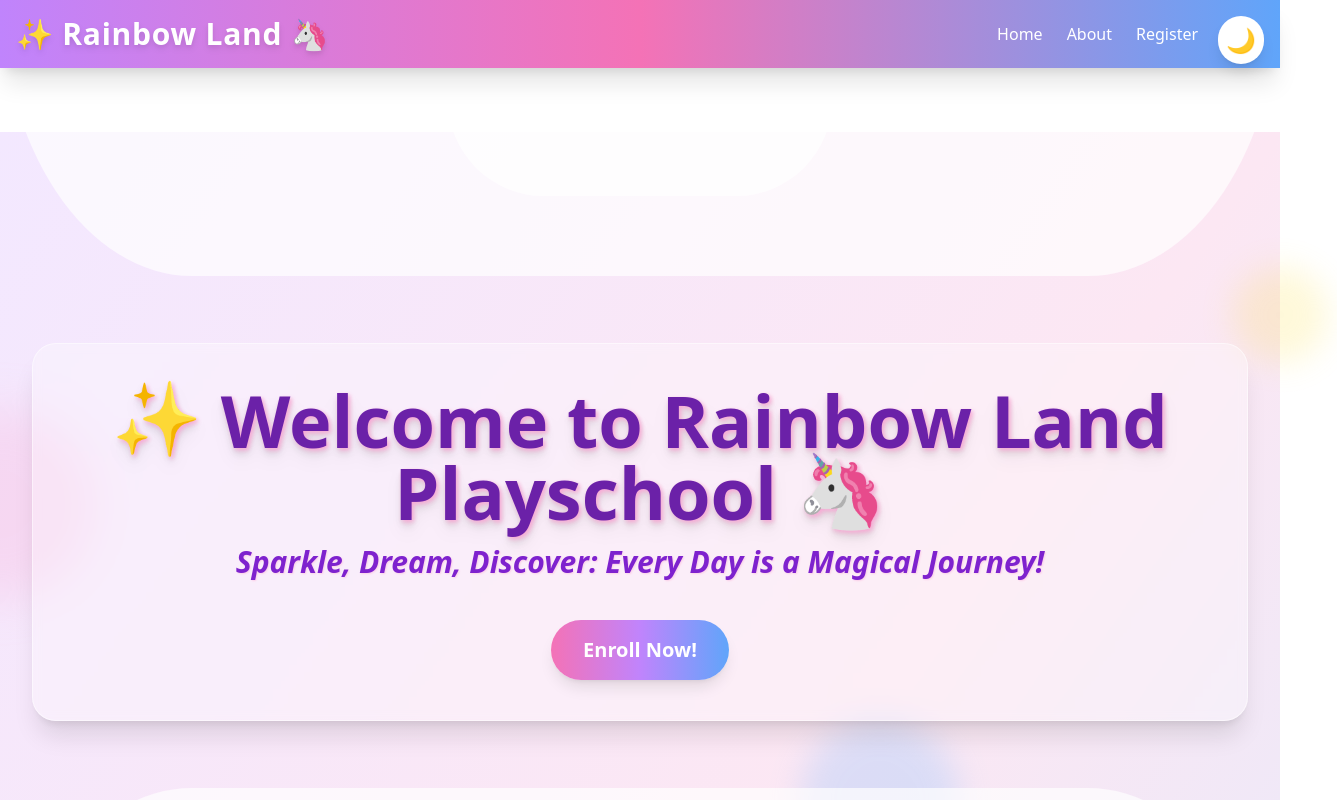
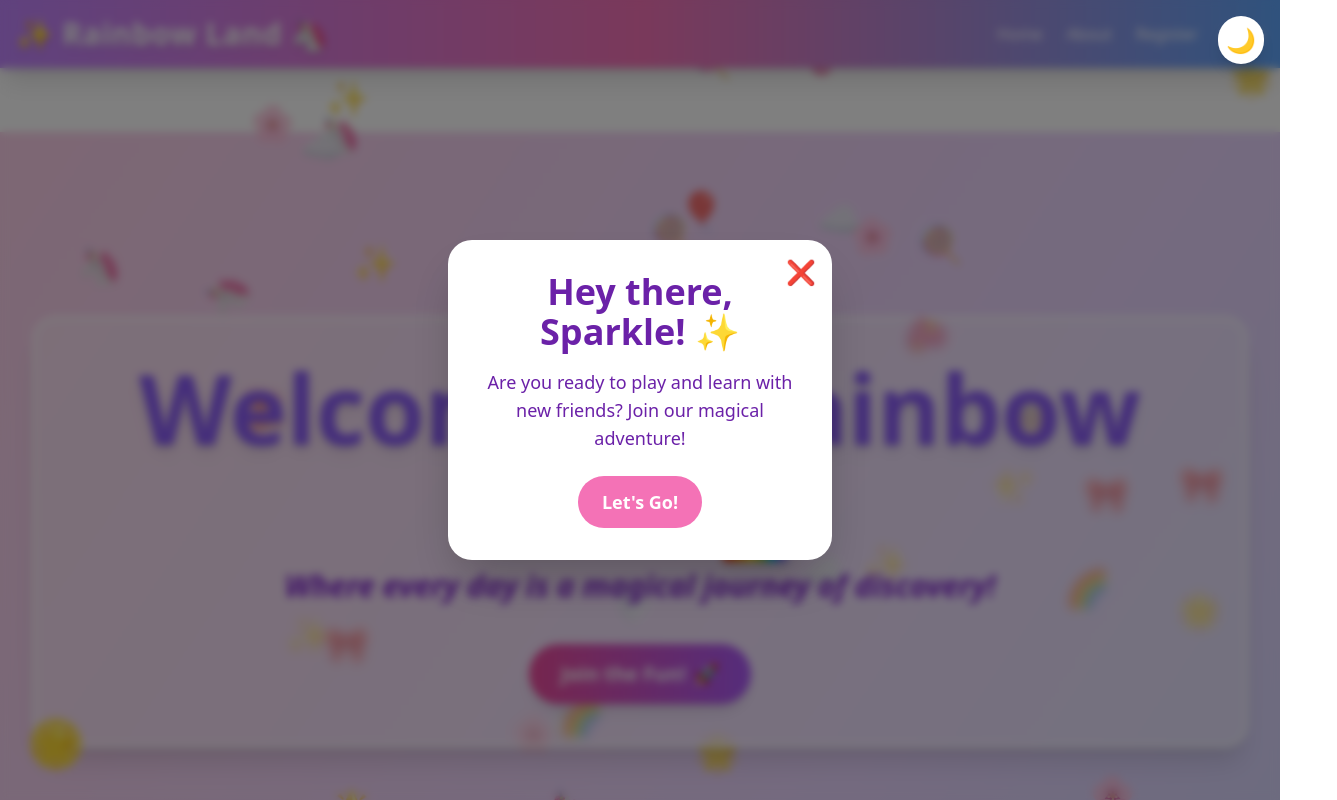
Before and after one commit to MohamedYunus2005/Playschool, a React (Create React App) app: page / in a window 1280 px wide. Shown: the top 800 px of the page, 1337 px wide, since content can reach past the window. Built offline with nearby package versions, Linux system fonts and the light colour scheme.

Commit message:
Update Landing.js

```diff
--- a/src/components/Layout/Pages/Landing.js
+++ b/src/components/Layout/Pages/Landing.js
@@ -1,139 +1,233 @@
-import React from 'react'; // Remove useState import
+import React, { useEffect, useState } from 'react';
 import { Link } from 'react-router-dom';
+import Confetti from 'react-confetti';
 
-const Landing = ({ theme }) => { // Accept theme as a prop
+const Landing = ({ theme }) => {
     const isUnicornTheme = theme === 'unicorn';
-    const bgColor = isUnicornTheme ? 'bg-gradient-to-br from-purple-100 via-pink-100 to-blue-100' : 'bg-gradient-to-br from-gray-900 via-purple-950 to-blue-950 text-white';
+    const bgColor = isUnicornTheme
+        ? 'bg-gradient-to-br from-pink-200 via-purple-200 to-blue-200'
+        : 'bg-gradient-to-br from-gray-900 via-purple-950 to-blue-950 text-white';
+
+    const [mounted, setMounted] = useState(false);
+    const [showConfetti, setShowConfetti] = useState(false);
+    const [showPopUp, setShowPopUp] = useState(false);
+
+    useEffect(() => {
+        setMounted(true);
+
+        const popUpTimer = setTimeout(() => {
+            setShowPopUp(true);
+        }, 3000); // Show pop-up after 3 seconds
+
+        return () => {
+            setMounted(false);
+            clearTimeout(popUpTimer);
+        };
+    }, []);
+
+    const floatingEmojis = isUnicornTheme
+        ? ['🦄', '🌈', '🌟', '☁️', '🎈', '🍭', '🎀', '💖', '✨', '🌸']
+        : ['🌙', '✨', '🪐', '💫', '🚀', '⭐', '☄️', '🔮', '👽', '🌌'];
+
+    const handleButtonClick = () => {
+        setShowConfetti(true);
+        const audio = new Audio(`${process.env.PUBLIC_URL}/sounds/magic-chime.mp3`);
+        audio.play().catch(e => console.error("Audio playback failed:", e));
+        setTimeout(() => setShowConfetti(false), 5000); // Confetti lasts for 5 seconds
+    };
 
     return (
-        <div className={`font-sans overflow-hidden transition-all duration-1000 ${bgColor}`}>
-            {/* The theme toggle button div has been removed from here */}
+        <div className={`font-sans overflow-hidden transition-all duration-1000 ${bgColor} min-h-screen relative`}>
+            {showConfetti && <Confetti recycle={false} numberOfPieces={200} />}
 
-            {/* Background Decorations (Conditional) */}
-            {isUnicornTheme ? (
-                <>
-                    <div className="absolute top-0 left-1/4 w-32 h-32 bg-white rounded-full transform rotate-45 -translate-y-16 -translate-x-16 opacity-30 blur-xl"></div>
-                    <div className="absolute top-1/3 right-0 w-24 h-24 bg-yellow-300 rounded-full transform rotate-12 translate-x-1/2 opacity-20 blur-lg"></div>
-                    <div className="absolute bottom-1/4 left-0 w-48 h-48 bg-pink-300 rounded-full transform -rotate-30 -translate-x-1/2 opacity-25 blur-xl"></div>
-                    <div className="absolute bottom-0 right-1/4 w-40 h-40 bg-blue-300 rounded-full transform rotate-60 translate-y-1/2 opacity-30 blur-lg"></div>
-                </>
-            ) : (
-                <>
-                    <div className="absolute top-0 left-1/4 w-32 h-32 bg-yellow-300 rounded-full transform -rotate-45 -translate-y-16 -translate-x-16 opacity-10 blur-xl"></div>
-                    <div className="absolute top-1/3 right-0 w-24 h-24 bg-purple-500 rounded-full transform rotate-12 translate-x-1/2 opacity-15 blur-lg"></div>
-                    <div className="absolute bottom-1/4 left-0 w-48 h-48 bg-blue-500 rounded-full transform -rotate-30 -translate-x-1/2 opacity-10 blur-xl"></div>
-                    <div className="absolute bottom-0 right-1/4 w-40 h-40 bg-pink-500 rounded-full transform rotate-60 translate-y-1/2 opacity-15 blur-lg"></div>
-                </>
+            {/* Static Corner Sparkle Effect */}
+            <div className={`fixed bottom-8 left-8 w-12 h-12 flex items-center justify-center rounded-full bg-yellow-300 bg-opacity-70 z-50 animate-pulse-sparkle transition-all duration-500`}>
+                <span className="text-4xl">🌟</span>
+            </div>
+
+            {/* Animated Background Emojis */}
+            <div className="fixed inset-0 overflow-hidden pointer-events-none">
+                {Array.from({ length: 40 }).map((_, index) => (
+                    <div
+                        key={index}
+                        className={`absolute text-4xl opacity-70 animate-float-spin`}
+                        style={{
+                            top: `${Math.random() * 100}%`,
+                            left: `${Math.random() * 100}%`,
+                            animationDelay: `${Math.random() * 10}s`,
+                            animationDuration: `${Math.random() * 5 + 5}s`
+                        }}
+                    >
+                        {floatingEmojis[Math.floor(Math.random() * floatingEmojis.length)]}
+                    </div>
+                ))}
+            </div>
+
+            {/* Pop-up message */}
+            {showPopUp && (
+                <div className="fixed inset-0 z-50 flex items-center justify-center bg-black bg-opacity-50 backdrop-blur-sm transition-opacity duration-500">
+                    <div className={`relative p-8 rounded-3xl shadow-2xl text-center max-w-sm w-full transform transition-all duration-700 ${isUnicornTheme ? 'bg-white text-purple-800' : 'bg-gray-800 text-yellow-200'}`}
+                        style={{ animation: 'pop-in 0.5s ease-out' }}>
+                        <button onClick={() => setShowPopUp(false)} className="absolute top-4 right-4 text-2xl text-gray-500 hover:text-gray-700 transition-colors">❌</button>
+                        <h3 className="text-4xl font-extrabold mb-4">Hey there, Sparkle! ✨</h3>
+                        <p className="text-lg mb-6">Are you ready to play and learn with new friends? Join our magical adventure!</p>
+                        <button onClick={() => setShowPopUp(false)} className={`inline-block px-6 py-3 rounded-full text-lg font-bold transition-all duration-300 transform hover:scale-105 ${isUnicornTheme ? 'bg-pink-400 text-white' : 'bg-blue-400 text-white'}`}>Let's Go!</button>
+                    </div>
+                </div>
             )}
 
             {/* Hero Section */}
-            <section className="relative min-h-screen flex flex-col items-center justify-center text-center p-4">
-                {/* Cloud shapes (conditional) */}
-                {isUnicornTheme && (
-                    <>
-                        <div className="absolute top-0 left-0 right-0 h-48 bg-white opacity-70 rounded-b-full transform scale-y-150 -translate-y-1/2"></div>
-                        <div className="absolute top-0 left-1/2 -translate-x-1/2 w-96 h-24 bg-white opacity-80 rounded-b-full transform scale-y-200 -translate-y-1/3"></div>
-                    </>
-                )}
-
-                {/* Hero Content */}
-                <div className={`relative z-20 p-6 md:p-10 rounded-3xl backdrop-blur-sm shadow-xl border border-opacity-50 mx-4 transition-all duration-1000 ${isUnicornTheme ? 'bg-white bg-opacity-30 border-white' : 'bg-gray-800 bg-opacity-50 border-gray-700'}`}>
-                    <h1 className={`text-5xl font-extrabold mb-4 md:text-6xl lg:text-7xl drop-shadow-lg [text-shadow:2px_2px_4px_var(--tw-shadow-color)] transition-colors duration-1000 ${isUnicornTheme ? 'text-purple-800 shadow-pink-300' : 'text-yellow-200 shadow-blue-500'}`}>
-                        <span className="inline-block animate-bounce-slow">✨</span> Welcome to Rainbow Land Playschool <span className="inline-block animate-bounce-slow">🦄</span>
+            <section className="relative min-h-screen flex flex-col items-center justify-center text-center p-4 z-20">
+                <div className={`relative z-20 p-6 md:p-10 rounded-3xl backdrop-blur-sm shadow-xl border-4 border-white border-opacity-60 mx-4 transition-all duration-1000 transform ${mounted ? 'translate-y-0 opacity-100' : 'translate-y-10 opacity-0'} ${isUnicornTheme ? 'bg-white bg-opacity-30' : 'bg-gray-800 bg-opacity-50'} hover:shadow-glow-pink hover:scale-105 transition-all duration-700`}>
+                    <h1 className={`text-6xl font-extrabold mb-4 md:text-7xl lg:text-8xl drop-shadow-lg transition-colors duration-1000 ${isUnicornTheme ? 'text-purple-800 animate-text-gradient-unicorn' : 'text-yellow-200 animate-text-gradient-dark'}`}>
+                        Welcome to Rainbow Land 🌈
                     </h1>
-                    <p className={`text-xl mb-10 md:text-2xl lg:text-3xl font-semibold italic [text-shadow:1px_1px_2px_var(--tw-shadow-color)] transition-colors duration-1000 ${isUnicornTheme ? 'text-purple-700 shadow-pink-200' : 'text-blue-300 shadow-purple-500'}`}>
-                        Sparkle, Dream, Discover: Every Day is a Magical Journey!
+                    <p className={`text-xl mb-10 md:text-2xl lg:text-3xl font-semibold italic transition-colors duration-1000 ${isUnicornTheme ? 'text-purple-700' : 'text-blue-300'}`}>
+                        Where every day is a magical journey of discovery!
                     </p>
                     <Link
                         to="/login"
-                        className={`inline-flex items-center justify-center text-white px-8 py-4 rounded-full text-xl font-bold transition-all duration-300 transform hover:scale-105 shadow-lg relative overflow-hidden ${isUnicornTheme ? 'bg-gradient-to-r from-pink-400 via-purple-400 to-blue-400 hover:from-pink-500 hover:via-purple-500 hover:to-blue-500' : 'bg-gradient-to-r from-blue-500 via-purple-600 to-pink-500 hover:from-blue-600 hover:via-purple-700 hover:to-pink-600'}`}
+                        onClick={handleButtonClick}
+                        className={`inline-flex items-center justify-center text-white px-8 py-4 rounded-full text-xl font-bold transition-all duration-300 transform hover:scale-110 shadow-lg relative overflow-hidden group ${isUnicornTheme ? 'bg-gradient-to-r from-pink-500 to-purple-500 animate-pulse' : 'bg-gradient-to-r from-blue-500 to-purple-500 animate-pulse'}`}
                     >
-                        <span className="absolute inset-0 flex items-center justify-center">
-                            <span className="sparkle"></span>
-                            <span className="sparkle delay-1"></span>
-                            <span className="sparkle delay-2"></span>
+                        <span className="relative z-10 flex items-center">
+                            Join the Fun!
+                            <span className="ml-2 animate-bounce-horizontal">🚀</span>
                         </span>
-                        <span className="relative z-10">Enroll Now!</span>
                     </Link>
                 </div>
-
-                {/* Bottom wave/cloud shape (conditional) */}
-                {isUnicornTheme && (
-                    <>
-                        <div className="absolute bottom-0 left-0 right-0 h-48 bg-white opacity-70 rounded-t-full transform scale-y-150 translate-y-1/2 z-10"></div>
-                        <div className="absolute bottom-0 left-1/2 -translate-x-1/2 w-96 h-24 bg-white opacity-80 rounded-t-full transform scale-y-200 translate-y-1/3 z-10"></div>
-                    </>
-                )}
             </section>
 
-            {/* The rest of the page remains unchanged */}
+            {/* Curriculum Section */}
             <section className="py-24 container mx-auto px-6 relative z-20 -mt-24">
-                <h2 className={`text-4xl font-extrabold text-center mb-16 drop-shadow-md transition-colors duration-1000 ${isUnicornTheme ? 'text-purple-700' : 'text-yellow-300'}`}>
-                    Our Magical Play-Based Curriculum
+                <h2 className={`text-4xl font-extrabold text-center mb-16 drop-shadow-md transition-colors duration-1000 transform ${mounted ? 'translate-y-0 opacity-100' : 'translate-y-10 opacity-0'} ${isUnicornTheme ? 'text-purple-700' : 'text-yellow-300'}`}>
+                    Our Magical Play-Based Curriculum 🌟
                 </h2>
                 <div className="grid grid-cols-1 md:grid-cols-3 gap-12">
                     {/* Card 1 */}
-                    <div className={`p-8 rounded-[40px] shadow-2xl text-center transform transition-all duration-500 hover:scale-105 border-4 border-white border-opacity-60 relative overflow-hidden ${isUnicornTheme ? 'bg-gradient-to-br from-pink-200 to-purple-200' : 'bg-gradient-to-br from-gray-800 to-purple-800'}`}>
-                        <div className={`absolute inset-0 bg-contain bg-no-repeat bg-center opacity-10`} style={{ backgroundImage: `url(${process.env.PUBLIC_URL}/images/sparkle_icon.png)` }}></div>
-                        <h3 className={`text-2xl font-bold mb-4 flex items-center justify-center transition-colors duration-1000 ${isUnicornTheme ? 'text-purple-800' : 'text-pink-300'}`}>
-                            <span className="text-3xl mr-3">🎨</span> Enchanted Arts
+                    <div className={`p-8 rounded-[40px] shadow-2xl text-center transform transition-all duration-500 hover:scale-105 hover:-translate-y-2 border-4 border-white border-opacity-60 relative overflow-hidden group animate-fade-in ${isUnicornTheme ? 'bg-gradient-to-br from-pink-300 to-purple-300' : 'bg-gradient-to-br from-gray-800 to-purple-800'}`}>
+                        <div className="relative">
+                            <span className="text-5xl mb-6 inline-block transform group-hover:scale-125 group-hover:rotate-12 transition-transform duration-500">🎨</span>
+                            <h3 className={`text-2xl font-bold mb-4 transition-colors duration-1000 ${isUnicornTheme ? 'text-purple-800' : 'text-pink-300'}`}>
+                                Enchanted Arts
                             </h3>
                             <p className={`text-lg transition-colors duration-1000 ${isUnicornTheme ? 'text-gray-800' : 'text-gray-200'}`}>
                                 Wiggle, paint, and sing! Our creative kingdom sparks imagination and helps little stars shine bright.
                             </p>
                         </div>
+                    </div>
+
                     {/* Card 2 */}
-                    <div className={`p-8 rounded-[40px] shadow-2xl text-center transform transition-all duration-500 hover:scale-105 border-4 border-white border-opacity-60 relative overflow-hidden ${isUnicornTheme ? 'bg-gradient-to-br from-blue-200 to-green-200' : 'bg-gradient-to-br from-purple-800 to-blue-800'}`}>
-                        <div className={`absolute inset-0 bg-contain bg-no-repeat bg-center opacity-10`} style={{ backgroundImage: `url(${process.env.PUBLIC_URL}/images/rainbow_icon.png)` }}></div>
-                        <h3 className={`text-2xl font-bold mb-4 flex items-center justify-center transition-colors duration-1000 ${isUnicornTheme ? 'text-purple-800' : 'text-yellow-300'}`}>
-                            <span className="text-3xl mr-3">🧠</span> Rainbow Growth
+                    <div className={`p-8 rounded-[40px] shadow-2xl text-center transform transition-all duration-500 hover:scale-105 hover:-translate-y-2 border-4 border-white border-opacity-60 relative overflow-hidden group animate-fade-in delay-1 ${isUnicornTheme ? 'bg-gradient-to-br from-blue-300 to-green-300' : 'bg-gradient-to-br from-purple-800 to-blue-800'}`}>
+                        <div className="relative">
+                            <span className="text-5xl mb-6 inline-block transform group-hover:scale-125 group-hover:-rotate-12 transition-transform duration-500">🧠</span>
+                            <h3 className={`text-2xl font-bold mb-4 transition-colors duration-1000 ${isUnicornTheme ? 'text-purple-800' : 'text-yellow-300'}`}>
+                                Rainbow Growth
                             </h3>
                             <p className={`text-lg transition-colors duration-1000 ${isUnicornTheme ? 'text-gray-800' : 'text-gray-200'}`}>
                                 Tiny minds blossom! We nurture curious minds and sparkling personalities with joyful learning.
                             </p>
                         </div>
+                    </div>
+
                     {/* Card 3 */}
-                    <div className={`p-8 rounded-[40px] shadow-2xl text-center transform transition-all duration-500 hover:scale-105 border-4 border-white border-opacity-60 relative overflow-hidden ${isUnicornTheme ? 'bg-gradient-to-br from-yellow-200 to-pink-200' : 'bg-gradient-to-br from-blue-800 to-pink-800'}`}>
-                        <div className={`absolute inset-0 bg-contain bg-no-repeat bg-center opacity-10`} style={{ backgroundImage: `url(${process.env.PUBLIC_URL}/images/unicorn_icon.png)` }}></div>
-                        <h3 className={`text-2xl font-bold mb-4 flex items-center justify-center transition-colors duration-1000 ${isUnicornTheme ? 'text-purple-800' : 'text-blue-300'}`}>
-                            <span className="text-3xl mr-3">🤸‍♂️</span> Magical Play
+                    <div className={`p-8 rounded-[40px] shadow-2xl text-center transform transition-all duration-500 hover:scale-105 hover:-translate-y-2 border-4 border-white border-opacity-60 relative overflow-hidden group animate-fade-in delay-2 ${isUnicornTheme ? 'bg-gradient-to-br from-yellow-300 to-pink-300' : 'bg-gradient-to-br from-blue-800 to-pink-800'}`}>
+                        <div className="relative">
+                            <span className="text-5xl mb-6 inline-block transform group-hover:scale-125 group-hover:rotate-12 transition-transform duration-500">🤸‍♂️</span>
+                            <h3 className={`text-2xl font-bold mb-4 transition-colors duration-1000 ${isUnicornTheme ? 'text-purple-800' : 'text-blue-300'}`}>
+                                Magical Play
                             </h3>
                             <p className={`text-lg transition-colors duration-1000 ${isUnicornTheme ? 'text-gray-800' : 'text-gray-200'}`}>
                                 Adventure awaits! Our safe enchanted gardens are perfect for jumping, running, and making new friends.
                             </p>
                         </div>
                     </div>
+                </div>
             </section>
 
             {/* Call to Action Section with playful graphics */}
-            <section className={`py-20 mt-16 relative overflow-hidden transition-all duration-1000 ${isUnicornTheme ? 'bg-gradient-to-br from-purple-300 via-pink-300 to-blue-300' : 'bg-gradient-to-br from-gray-950 via-purple-950 to-blue-950'}`}>
-                <div className={`absolute top-0 left-0 w-full h-full bg-contain bg-no-repeat opacity-20`} style={{ backgroundImage: `url(${process.env.PUBLIC_URL}/images/stars_pattern.png)` }}></div>
-                <div className="container mx-auto text-center relative z-10">
-                    <h2 className={`text-4xl font-extrabold mb-6 drop-shadow-md transition-colors duration-1000 ${isUnicornTheme ? 'text-white' : 'text-yellow-200'}`}>Ready for a Magical Journey?</h2>
+            <section className={`py-20 mt-16 relative overflow-hidden transition-all duration-1000 ${isUnicornTheme ? 'bg-gradient-to-br from-purple-400 via-pink-400 to-blue-400' : 'bg-gradient-to-br from-gray-950 via-purple-950 to-blue-950'}`}>
+                <div className="container mx-auto text-center relative z-10 transform transition-all duration-1000 ${mounted ? 'translate-y-0 opacity-100' : 'translate-y-10 opacity-0'}">
+                    <h2 className={`text-4xl font-extrabold mb-6 drop-shadow-md transition-colors duration-1000 ${isUnicornTheme ? 'text-white' : 'text-yellow-200'}`}>
+                        Ready for a Magical Journey? 🚀
+                    </h2>
                     <p className={`text-xl mb-10 max-w-2xl mx-auto transition-colors duration-1000 ${isUnicornTheme ? 'text-white' : 'text-gray-300'}`}>
                         Join our playschool family where every child discovers their inner sparkle and grows with joy!
                     </p>
                     <Link
                         to="/contact"
-                        className={`inline-flex items-center justify-center text-purple-700 px-8 py-4 rounded-full text-xl font-bold transition-all duration-300 transform hover:scale-105 shadow-lg ${isUnicornTheme ? 'bg-white hover:bg-gray-100' : 'bg-white hover:bg-gray-200'}`}
+                        className={`inline-flex items-center justify-center text-purple-700 px-8 py-4 rounded-full text-xl font-bold transition-all duration-300 transform hover:scale-105 hover:-translate-y-1 shadow-lg group ${isUnicornTheme ? 'bg-white hover:bg-gray-100' : 'bg-white hover:bg-gray-200'}`}
                     >
-                        <span className="mr-2">🌈</span> Contact Us Today!
+                        <span className="mr-2 group-hover:rotate-45 transition-transform">🌈</span> Contact Us Today!
                     </Link>
                 </div>
             </section>
 
             {/* Footer with playful design */}
             <footer className={`py-12 relative overflow-hidden transition-colors duration-1000 ${isUnicornTheme ? 'bg-purple-900 text-white' : 'bg-black text-white'}`}>
-                <div className={`absolute bottom-0 left-0 w-full h-full bg-contain bg-no-repeat opacity-10`} style={{ backgroundImage: `url(${process.env.PUBLIC_URL}/images/cloud_pattern.png)` }}></div>
                 <div className="container mx-auto text-center relative z-10">
                     <p className="text-lg mb-4">&copy; {new Date().getFullYear()} Rainbow Land Playschool. All rights reserved.</p>
                     <div className="flex justify-center space-x-6 text-2xl">
-                        <a href="#" className="hover:text-pink-400 transition-colors duration-200">💖</a>
-                        <a href="#" className="hover:text-blue-400 transition-colors duration-200">✨</a>
-                        <a href="#" className="hover:text-yellow-400 transition-colors duration-200">🌟</a>
+                        <a href="#" className="hover:text-pink-400 transition-colors duration-200 transform hover:scale-125">💖</a>
+                        <a href="#" className="hover:text-blue-400 transition-colors duration-200 transform hover:scale-125">✨</a>
+                        <a href="#" className="hover:text-yellow-400 transition-colors duration-200 transform hover:scale-125">🌟</a>
                     </div>
                 </div>
             </footer>
+
+            {/* Add custom animation styles */}
+            <style>
+                {`
+                @keyframes float-spin {
+                    0% { transform: translateY(0px) rotate(0deg); }
+                    50% { transform: translateY(-20px) rotate(360deg); }
+                    100% { transform: translateY(0px) rotate(720deg); }
+                }
+                .animate-float-spin {
+                    animation: float-spin var(--animation-duration, 8s) ease-in-out infinite;
+                }
+                .animate-pulse-sparkle {
+                    animation: pulse-sparkle 2s ease-in-out infinite alternate;
+                }
+                @keyframes pulse-sparkle {
+                    from { transform: scale(1); opacity: 0.7; }
+                    to { transform: scale(1.1); opacity: 1; }
+                }
+                @keyframes text-gradient-unicorn {
+                    0% { color: #f472b6; }
+                    50% { color: #8b5cf6; }
+                    100% { color: #3b82f6; }
+                }
+                @keyframes text-gradient-dark {
+                    0% { color: #fde047; }
+                    50% { color: #a78bfa; }
+                    100% { color: #60a5fa; }
+                }
+                .animate-text-gradient-unicorn {
+                    animation: text-gradient-unicorn 4s ease-in-out infinite alternate;
+                }
+                .animate-text-gradient-dark {
+                    animation: text-gradient-dark 4s ease-in-out infinite alternate;
+                }
+                @keyframes pop-in {
+                    0% { transform: scale(0.5); opacity: 0; }
+                    100% { transform: scale(1); opacity: 1; }
+                }
+                .animate-fade-in {
+                    animation: fade-in 1s ease-out forwards;
+                    opacity: 0;
+                }
+                @keyframes fade-in {
+                    to { opacity: 1; }
+                }
+                .delay-1 {
+                    animation-delay: 0.5s;
+                }
+                .delay-2 {
+                    animation-delay: 1s;
+                }
+                `}
+            </style>
         </div>
     );
 };
```
Lines whose indentation alone changed are shown as unchanged.
